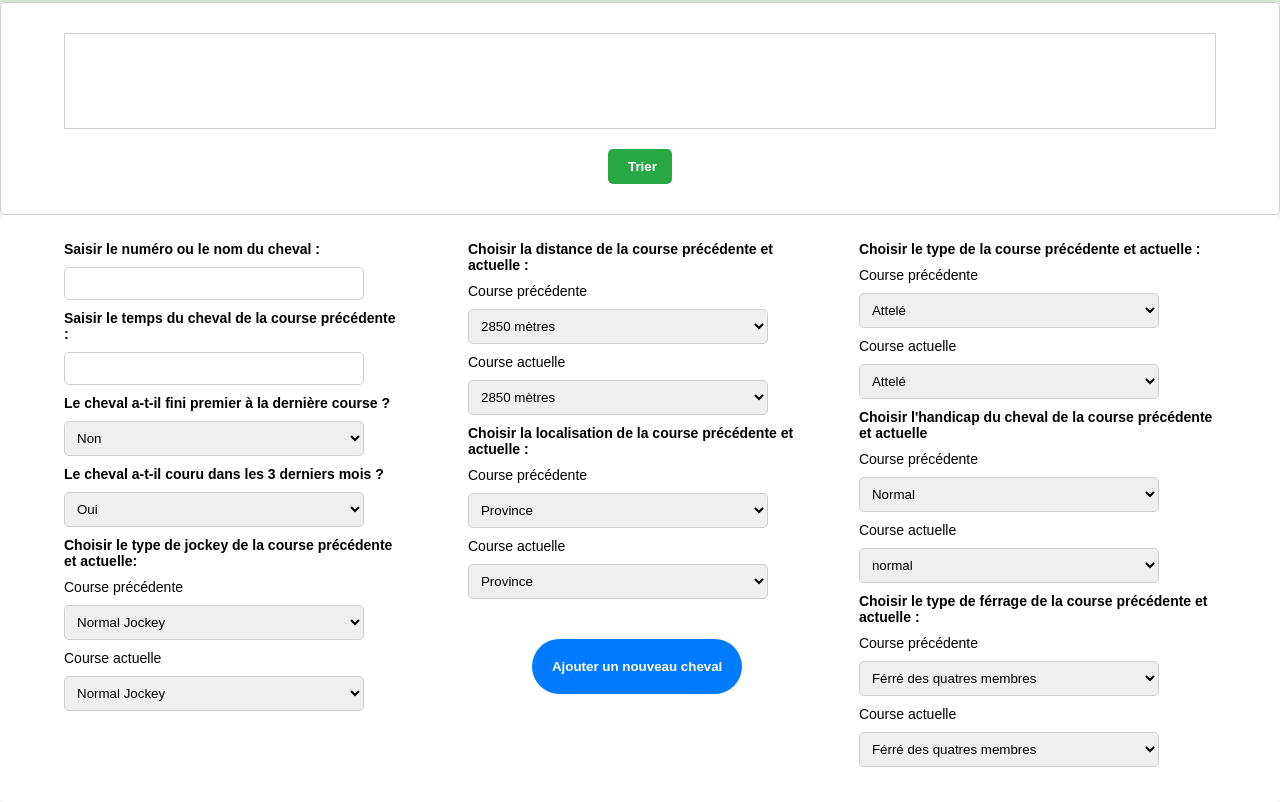
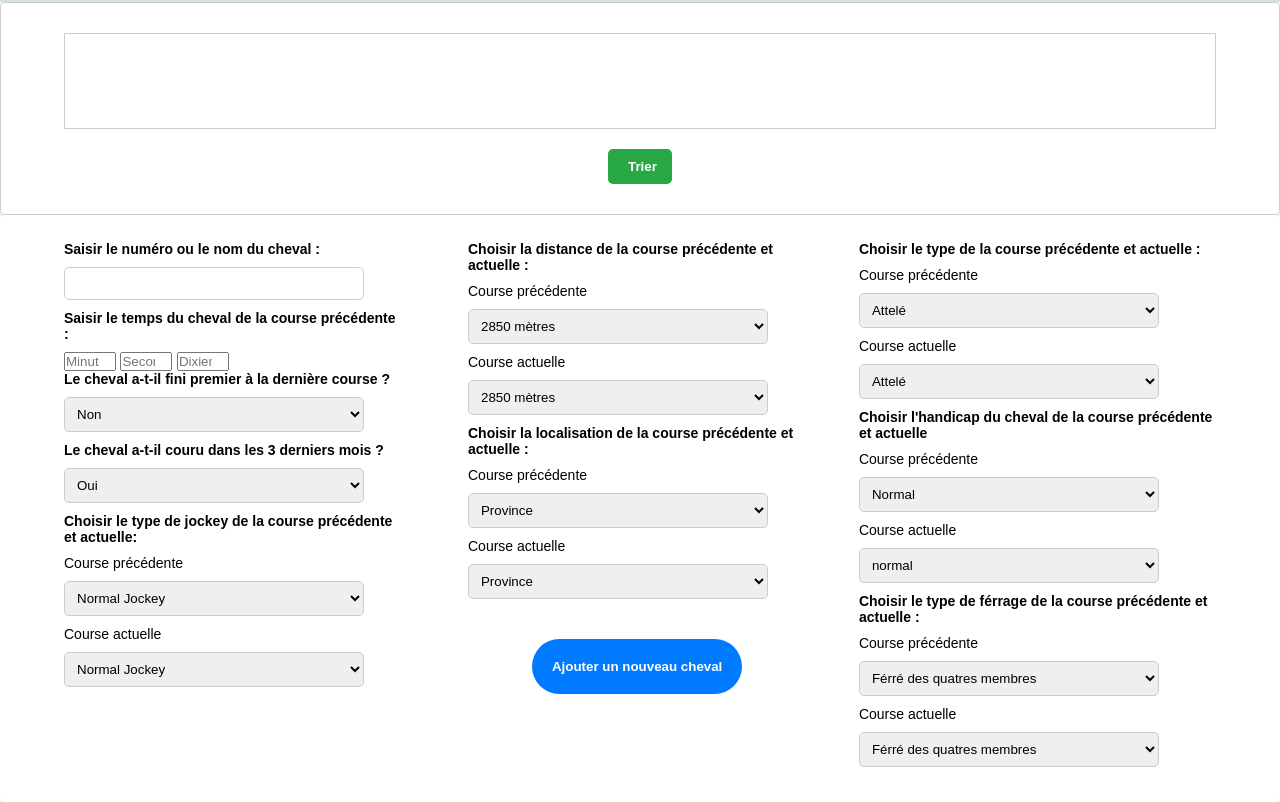
Before and after one commit to NicolasBaudoin/faire-le-papier, a website: page index.html in a window 1280 px wide. Shown: the part 57-859 px from the top of the page. Drawn offline with Linux system fonts and the light colour scheme.

Commit message:
Add 3 input to enter the time in minutes, secondes, tenth to simplify life's user

```diff
--- a/index.html
+++ b/index.html
@@ -46,7 +46,9 @@
                 <br>
                     <!-- Horse's time -->
                 <label for="time" class="label-title">Saisir le temps du cheval de la course précédente :</label>
-                <input type="text" id="time" name="time">
+                <input type="number" id="minutes" name="minutes horse" placeholder="Minutes..." min="0" max="59">
+                <input type="number" id="secondes" name="secondes horse" placeholder="Secondes..." min="0" max="59">
+                <input type="number" id="dixiemes" name="dixiemes horse" placeholder="Dixieme..." min="0" max="99">
                     <!-- last race placement -->
                 <label for="lastRaceRank" class="label-title">Le cheval a-t-il fini premier à la dernière course ?</label>
                 <div  class="curr-prev-field">
```
